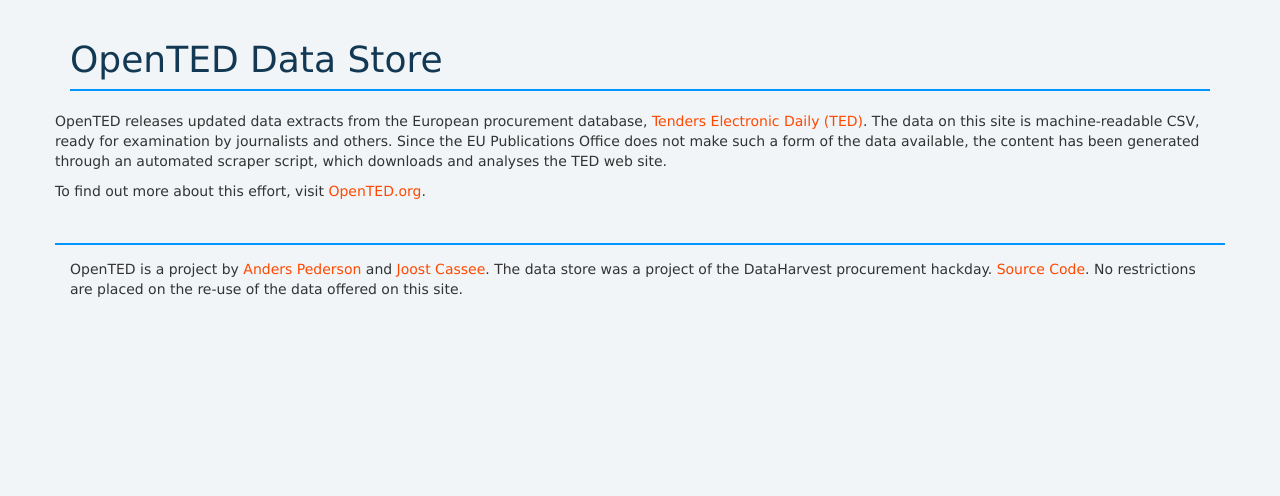
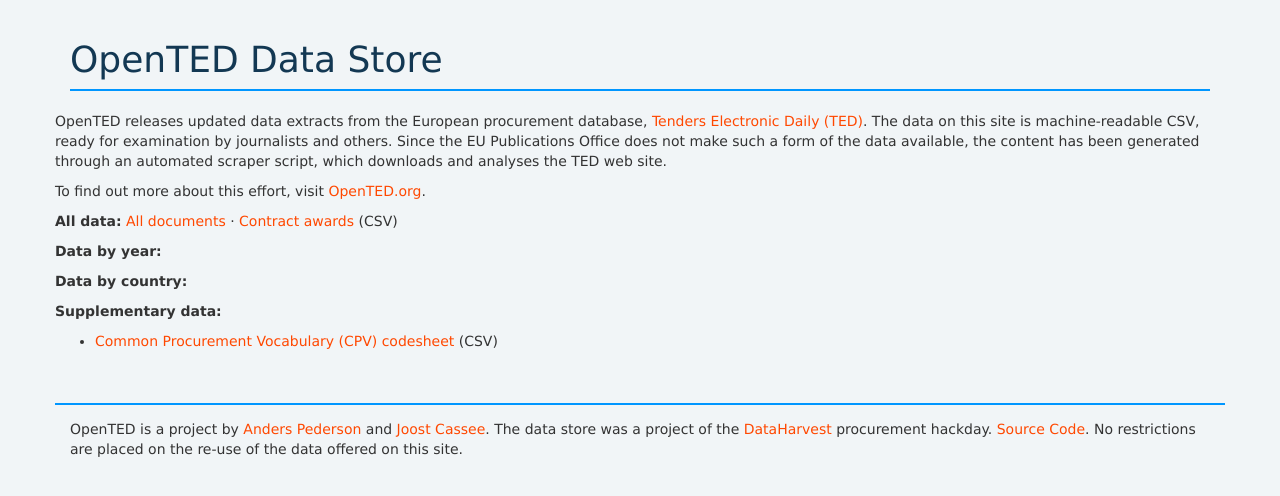
Before and after one commit to opented/opented, a Flask app: template ted/templates/index.html in a window 1280 px wide. Shown: the top 496 px of the page. Run offline with Flask 2, Linux system fonts and the light colour scheme; the template is opened without the code that fills it, so the values that code supplies are empty; some libraries are stand-ins or nearby versions; some web fonts are replaced.

Commit message:
Basic operations in web app.

```diff
--- a/ted/static/style.css
+++ b/ted/static/style.css
@@ -26,7 +26,7 @@
   color: rgb(255, 72, 0);
 }
 
-footer {
+footer .container {
   margin-top: 3em;
   padding-top: 1em;
   border-top: 2px solid rgba(0,150,255,1);
--- a/ted/templates/index.html
+++ b/ted/templates/index.html
@@ -17,8 +17,29 @@
       <p>To find out more about this effort, visit <a href="http://opented.org/">OpenTED.org</a>.</p>
     </div>
     <div class="span6">
-      {% for year in years %}
-      {% endfor %}
-    <div>
+      <p>
+        <strong>All data:</strong> {{data('opented-%(type)s.csv')}}
+      </p>
+      <p>
+      <strong>Data by year:</strong>
+      </p>
+      <ul>
+        {% for year in years %}
+        <li>{{year}}: {{data('%(year)s/opented-%(type)s-%(year)s.csv', year=year)}}</li>
+        {% endfor %}
+      </ul>
+      <p>
+        <strong>Data by country:</strong>
+        {% for country in countries %}
+          <a href="/country/{{country}}.html">{{country}}</a> {% if not loop.last %}&middot;{% endif %}
+        {% endfor %}
+      </p>
+      <p>
+        <strong>Supplementary data:</strong>
+      </p>
+      <ul>
+        <li><a href="https://raw.github.com/opented/opented/master/cpvcodes/cpvcodes.csv">Common Procurement Vocabulary (CPV) codesheet</a> (CSV)</li>
+      </ul>
+    </div>
   </div>
 {% endblock %}
--- a/ted/templates/layout.html
+++ b/ted/templates/layout.html
@@ -26,7 +26,7 @@
   <footer>
     <div class="container">
       <p>OpenTED is a project by <a href="http://www.anderspedersen.eu/">Anders Pederson</a> and <a href="http://joost.cassee.net/">Joost Cassee</a>. The data store was
-      a project of the DataHarvest procurement hackday. <a href="https://github.com/opented/opented">Source Code</a>. No restrictions are
+      a project of the <a href="http://www.journalismfund.eu/dataharvest13">DataHarvest</a> procurement hackday. <a href="https://github.com/opented/opented">Source Code</a>. No restrictions are
       placed on the re-use of the data offered on this site.</p>
     </div>
   </footer>
--- a/ted/web.py
+++ b/ted/web.py
@@ -1,10 +1,26 @@
-from flask import Flask, render_template
-from common import get_engine
+from flask import Flask, Markup, render_template
+from dataset.util import slug
+from common import get_engine, list_years, list_countries
 
 app = Flask(__name__)
 engine = get_engine()
 document = engine['document']
 awards = engine['awards']
+
+def data_link(pattern, **values):
+    vf = {'type': 'documents'}
+    for k, v in values.items():
+        vf[k] = slug(unicode(v))
+    doc_url = pattern % vf
+    vf['type'] = 'awards'
+    aw_url = pattern % vf
+    return Markup('<a href="/data/'+doc_url+'">All documents</a> &middot; <a href="/data/'+aw_url+'">Contract awards</a> (CSV)')
+
+@app.context_processor
+def set_template_globals():
+    return {
+        'data': data_link
+        }
 
 # Permuations to export:
 #
@@ -19,13 +35,16 @@
 # * All contracts by year and top-level CPV
 # * All contracts by year and top-level CPV
 
+@app.route("/country/<code>.html")
+def country(code):
+    return render_template('country.html',
+            years=list_years())
 
-@app.route("/")
+@app.route("/index.html")
 def index():
-    years = document.distinct('year')
-    countries = document.distinct('country')
     return render_template('index.html',
-            years=years, countries=countries)
+            years=list_years(), countries=list_countries())
 
 if __name__ == "__main__":
+    app.config['DEBUG'] = True
     app.run()
```
